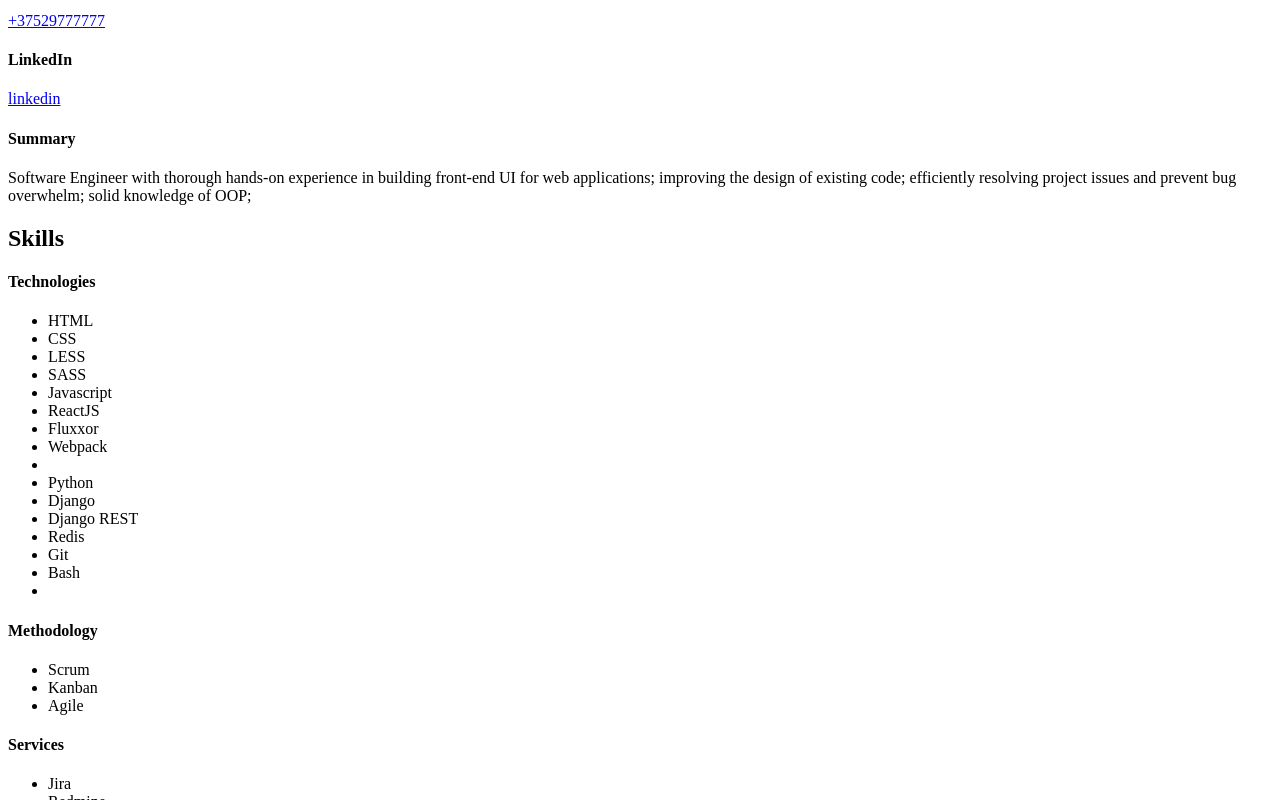
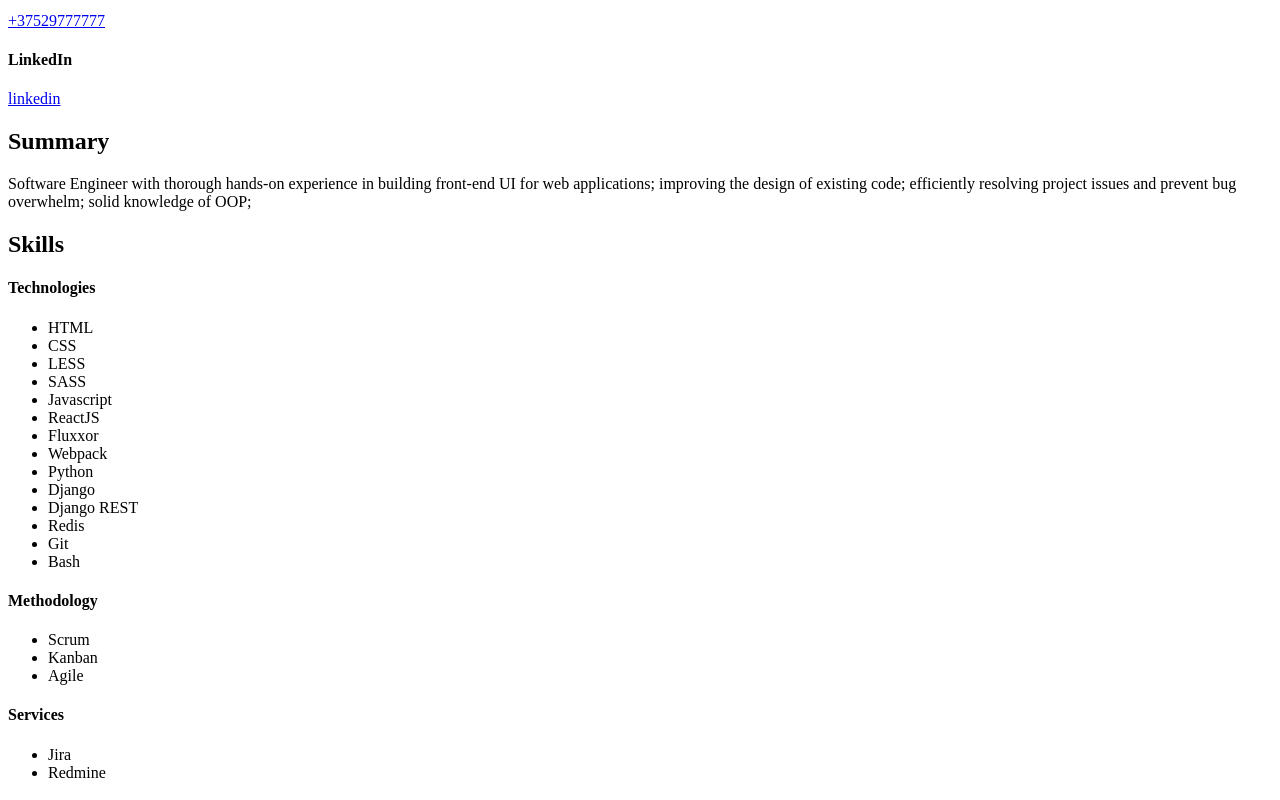
Before and after one commit to duza/rsschool-codejam1-cv, a plain HTML site: page index.html in a window 1280 px wide. Shown: the part 378-1178 px from the top of the page. Drawn offline with Linux system fonts and the light colour scheme.

Commit message:
fix: Close tags and change header type

```diff
--- a/index.html
+++ b/index.html
@@ -52,7 +52,7 @@
           </div>
         </section>
         <section id="summary">
-          <h4>Summary</h4>
+          <h2>Summary</h2>
           <p>Software Engineer with thorough hands-on experience in building front-end UI for web applications; improving the design of existing code; efficiently resolving project issues and prevent bug overwhelm; solid knowledge of OOP;</p>
         </section>
         <section id="skills">
@@ -67,13 +67,13 @@
               <li>Javascript</li>
               <li>ReactJS</li>
               <li>Fluxxor</li>
-              <li>Webpack<li>
+              <li>Webpack</li>
               <li>Python</li>
               <li>Django</li>
               <li>Django REST</li>
               <li>Redis</li>
               <li>Git</li>
-              <li>Bash<li>
+              <li>Bash</li>
             </ul>
           </div>
           <div class="method">
```
